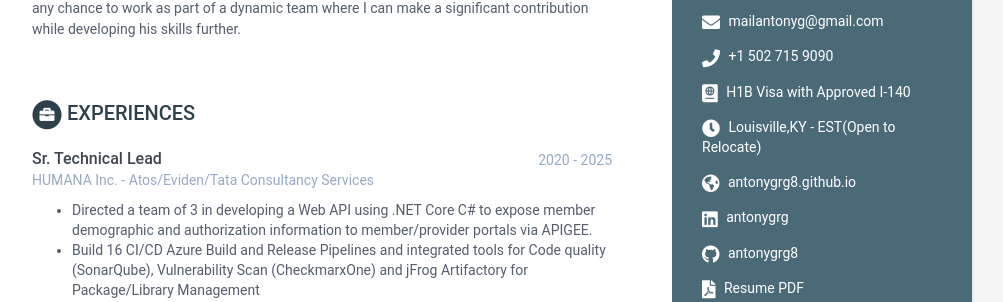
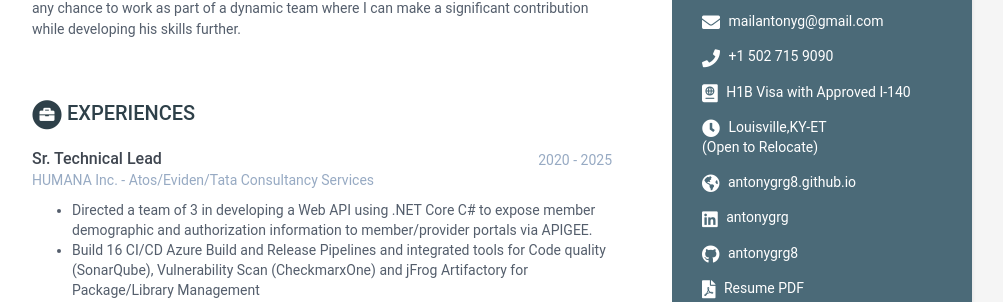
Before and after one commit to antonygrg8/antonygrg8.github.io, a Jekyll site: the page built from index.html, in a window 1280 px wide and 900 px high. Shown: the part 341-643 px from the top of the window, without its empty margins (168-1171 px from the left). Built offline with Jekyll 4.4.1, drawn with Linux system fonts in a browser that asks for light colours.

Commit message:
New Org changes

```diff
--- a/_data/data.yml
+++ b/_data/data.yml
@@ -15,7 +15,7 @@ sidebar:
   # Sidebar links
   email: mailantonyg@gmail.com
   phone: +1 502 715 9090
-  timezone: Louisville,KY - EST(Open to Relocate)
+  timezone: Louisville,KY-ET <br>(Open to Relocate)
   citizenship: H1B Visa with Approved I-140
   website: antonygrg8.github.io #do not add http://
   linkedin: antonygrg
```
